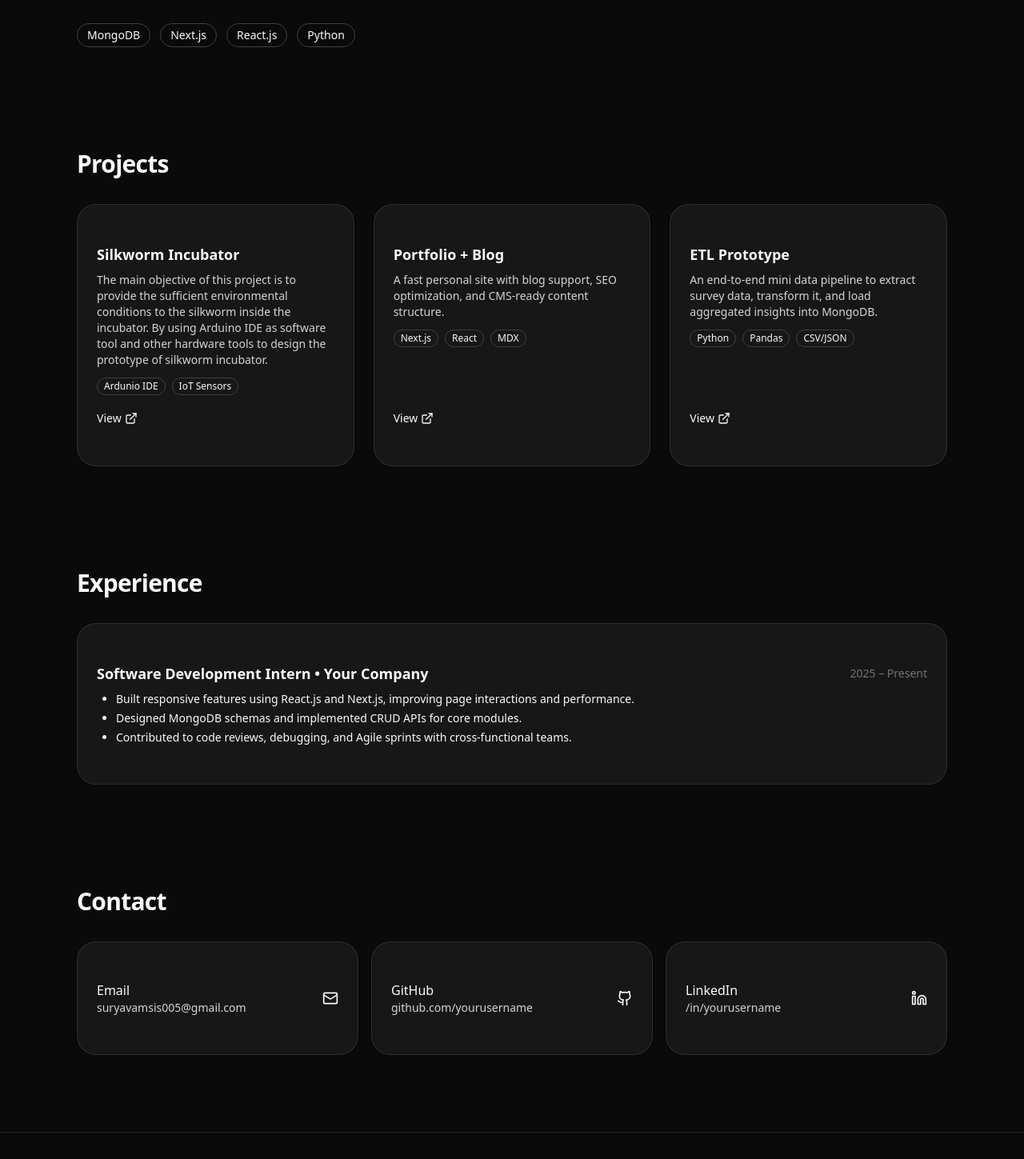
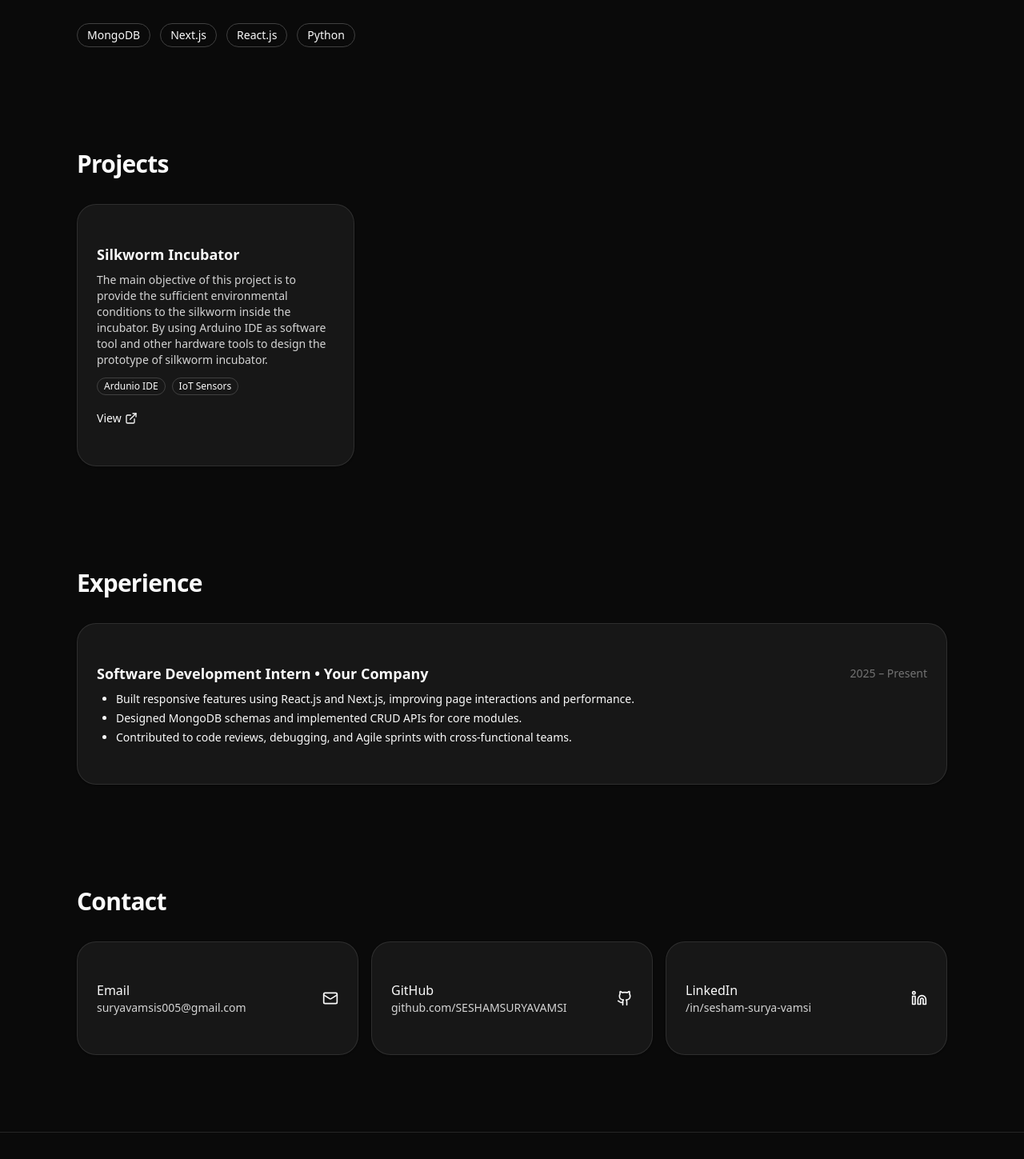
Before and after one commit to SESHAMSURYAVAMSI/profile, a Next.js app in the folder my-profile/: page / in a window 1280 px wide. Shown: the part 930-2379 px from the top of the page at 80% size. Built offline with nearby package versions, Linux system fonts and the light colour scheme.

Commit message:
contact and url updated

```diff
--- a/my-profile/src/app/page.tsx
+++ b/my-profile/src/app/page.tsx
@@ -15,7 +15,7 @@ const PROFILE = {
   email: "suryavamsis005@gmail.com",
   github: "https://github.com/SESHAMSURYAVAMSI",
   linkedin: "https://www.linkedin.com/in/sesham-surya-vamsi-58157b241/",
-  // resumeUrl: "/resume.pdf", // put a file named resume.pdf at the site root
+  resumeUrl: "/resume.pdf", // put a file named resume.pdf at the site root
   summary:
     "Software Development Intern with hands-on experience in MongoDB, Next.js, React.js, and Python. Passionate about building scalable, data‑driven solutions and growing into a Data Engineering role.",
   strengths: ["Problem‑solving", "Teamwork", "Leadership", "Quick learning"],
@@ -27,22 +27,22 @@ const PROFILE = {
       stack: ["Ardunio IDE", "IoT Sensors"],
       description:
         "The main objective of this project is to provide the sufficient environmental conditions to the silkworm inside the incubator. By using Arduino IDE as software tool and other hardware tools to design the prototype of silkworm incubator.",
-      link: "https://github.com/yourusername/election-management",
+      link: "https://ieeexplore.ieee.org/abstract/document/10166987",
     },
-    {
-      title: "Portfolio + Blog",
-      stack: ["Next.js", "React", "MDX"],
-      description:
-        "A fast personal site with blog support, SEO optimization, and CMS‑ready content structure.",
-      link: "https://github.com/yourusername/portfolio-blog",
-    },
-    {
-      title: "ETL Prototype",
-      stack: ["Python", "Pandas", "CSV/JSON"],
-      description:
-        "An end‑to‑end mini data pipeline to extract survey data, transform it, and load aggregated insights into MongoDB.",
-      link: "https://github.com/yourusername/python-etl-prototype",
-    },
+    // {
+    //   title: "Portfolio + Blog",
+    //   stack: ["Next.js", "React", "MDX"],
+    //   description:
+    //     "A fast personal site with blog support, SEO optimization, and CMS‑ready content structure.",
+    //   link: "https://github.com/yourusername/portfolio-blog",
+    // },
+    // {
+    //   title: "ETL Prototype",
+    //   stack: ["Python", "Pandas", "CSV/JSON"],
+    //   description:
+    //     "An end‑to‑end mini data pipeline to extract survey data, transform it, and load aggregated insights into MongoDB.",
+    //   link: "https://github.com/yourusername/python-etl-prototype",
+    // },
   ],
   experience: [
     {
@@ -274,7 +274,7 @@ function Contact() {
             <CardContent className="p-6 flex items-center justify-between">
               <div>
                 <div className="font-medium">GitHub</div>
-                <div className="text-sm text-neutral-600 dark:text-neutral-300">github.com/yourusername</div>
+                <div className="text-sm text-neutral-600 dark:text-neutral-300">github.com/SESHAMSURYAVAMSI</div>
               </div>
               <Github className="w-5 h-5 group-hover:translate-x-1 transition-transform" />
             </CardContent>
@@ -285,7 +285,7 @@ function Contact() {
             <CardContent className="p-6 flex items-center justify-between">
               <div>
                 <div className="font-medium">LinkedIn</div>
-                <div className="text-sm text-neutral-600 dark:text-neutral-300">/in/yourusername</div>
+                <div className="text-sm text-neutral-600 dark:text-neutral-300">/in/sesham-surya-vamsi</div>
               </div>
               <Linkedin className="w-5 h-5 group-hover:translate-x-1 transition-transform" />
             </CardContent>
```
